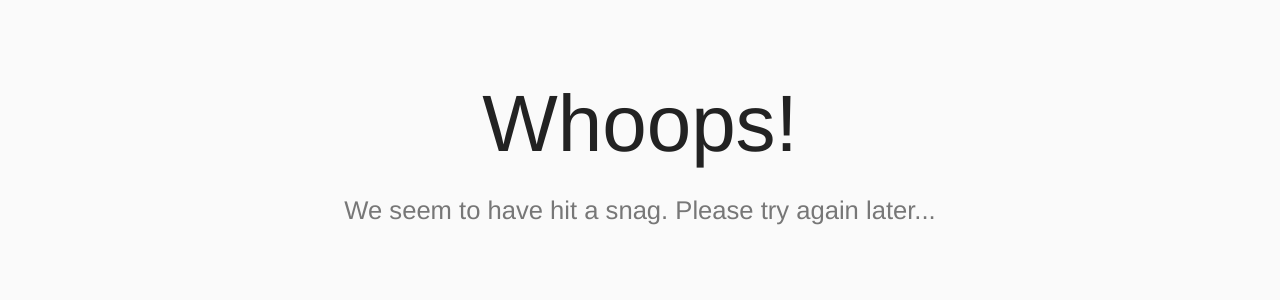
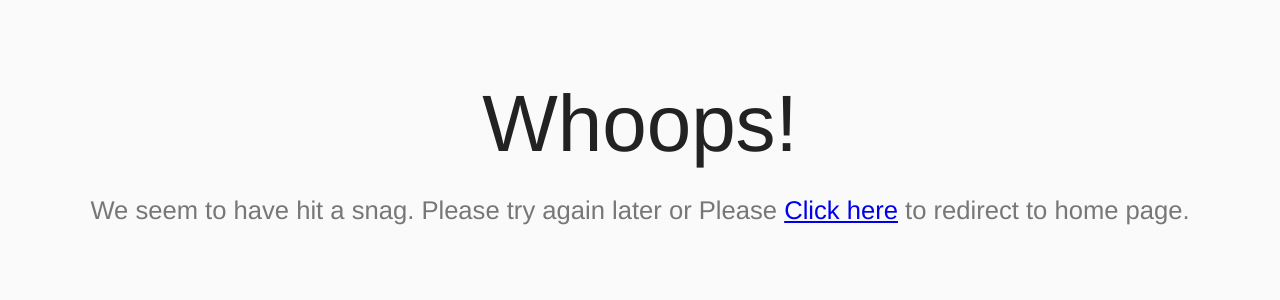
Before and after one commit to angamuthu17/TestApj, a CodeIgniter 4 app: template app/Views/errors/html/production.php in a window 1280 px wide. Shown: the part 178-478 px from the top of the page. Run offline with PHP 8.4 and a stand-in for CodeIgniter, Linux system fonts and the light colour scheme; the template is opened without the code that fills it, so the values that code supplies are empty; some libraries are stand-ins or nearby versions.

Commit message:
Changes in 404

```diff
--- a/app/Views/errors/html/error_404.php
+++ b/app/Views/errors/html/error_404.php
@@ -76,7 +76,7 @@
 			<?php if (! empty($message) && $message !== '(null)') : ?>
 				<?= esc($message) ?>
 			<?php else : ?>
-				Sorry! Cannot seem to find the page you were looking for.
+				Sorry! Cannot seem to find the page you were looking for. Please <a href="/">Click here</a> to redirect to home page.
 			<?php endif ?>
 		</p>
 	</div>
--- a/app/Views/errors/html/error_exception.php
+++ b/app/Views/errors/html/error_exception.php
@@ -15,7 +15,7 @@
 	</script>
 </head>
 <body onload="init()">
-
+	Please <a href="/">Click here</a> to redirect to home page.
 	<!-- Header -->
 	<div class="header">
 		<div class="container">
--- a/app/Views/errors/html/production.php
+++ b/app/Views/errors/html/production.php
@@ -16,7 +16,7 @@
 
 		<h1 class="headline">Whoops!</h1>
 
-		<p class="lead">We seem to have hit a snag. Please try again later...</p>
+		<p class="lead">We seem to have hit a snag. Please try again later or Please <a href="/">Click here</a> to redirect to home page.</p>
 
 	</div>
 
```
